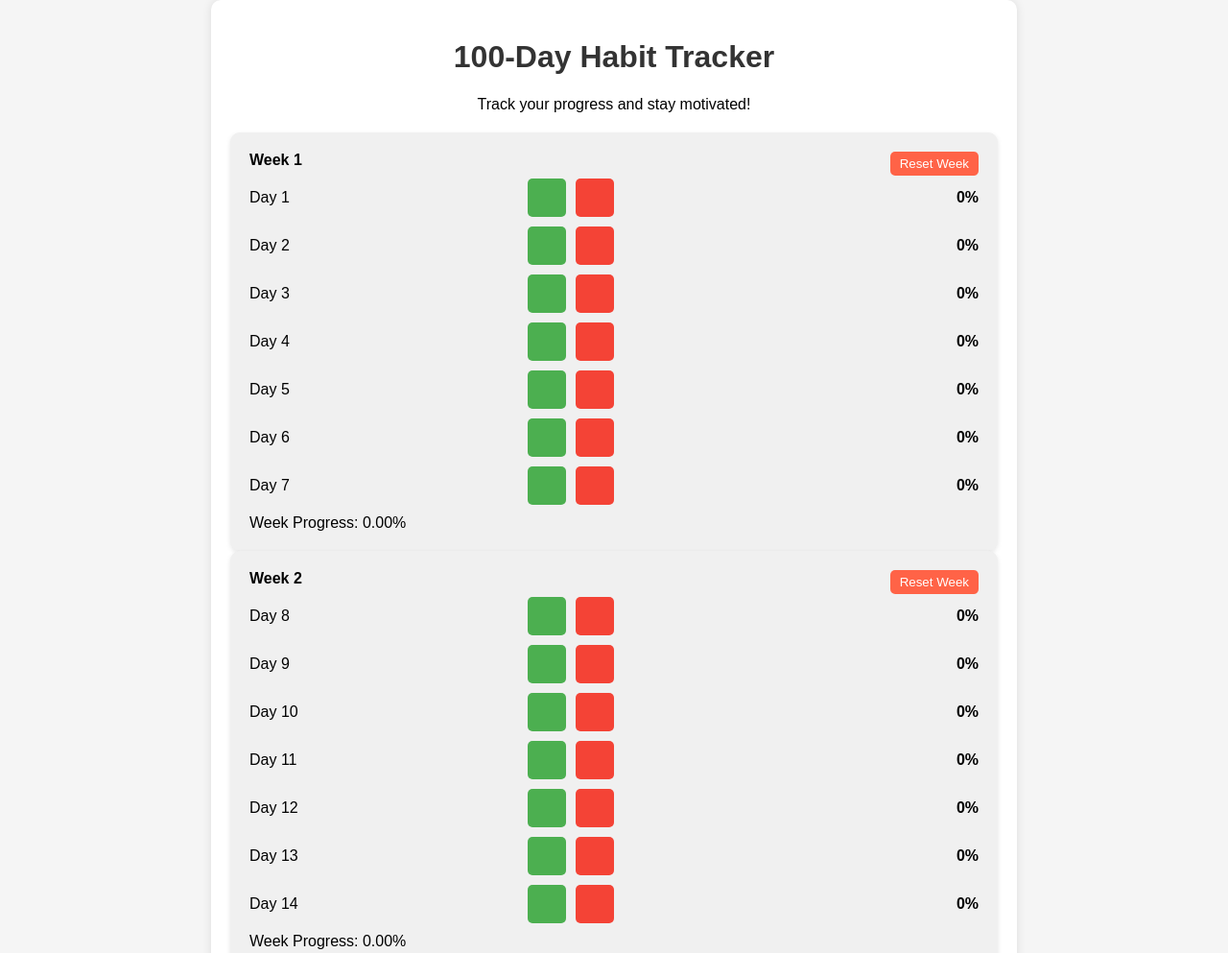
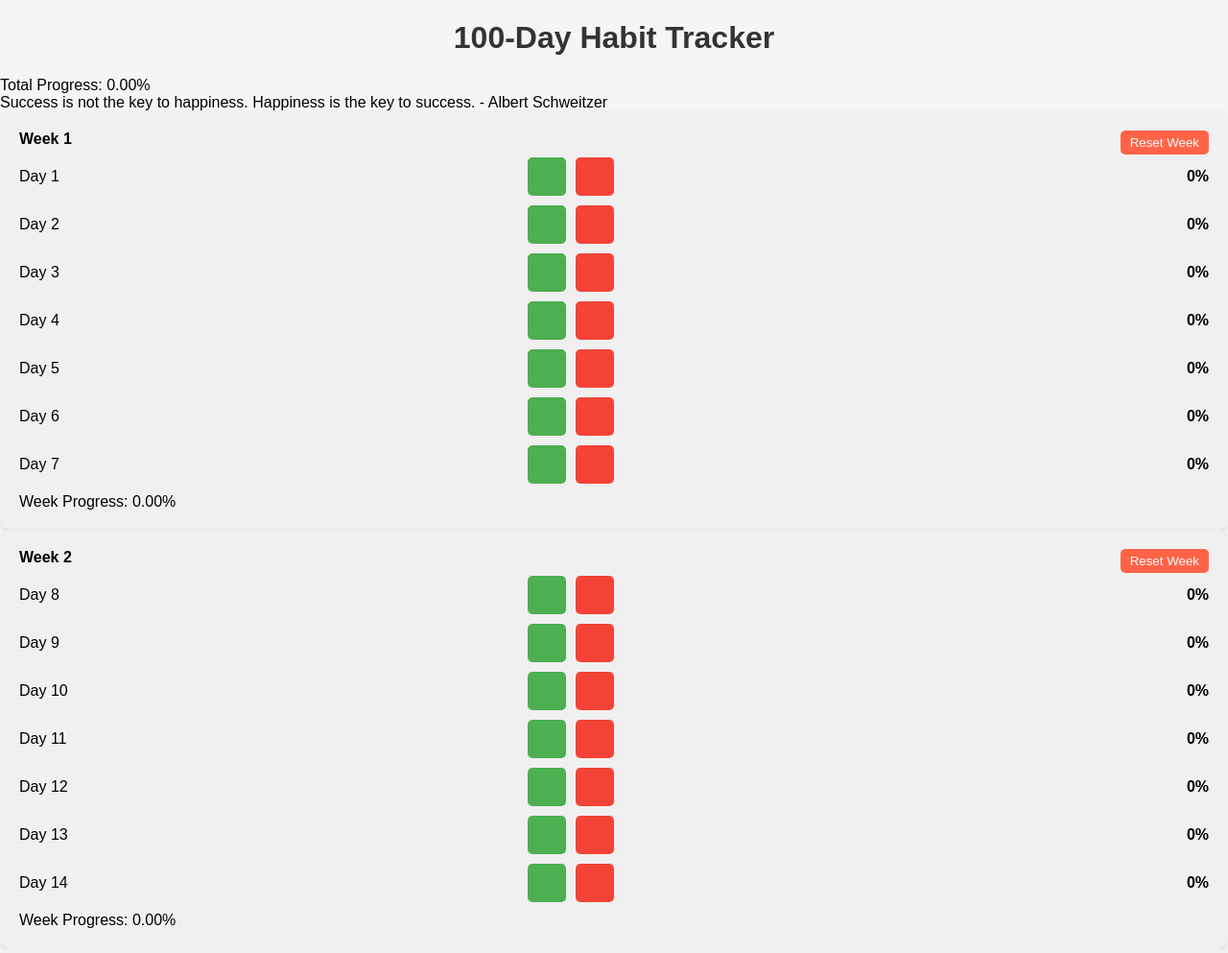
Before and after one commit to benlaguroun/100-plan-, a plain HTML site: page index.html in a window 1280 px wide. Shown: the top 993 px of the page at 96% size. Drawn offline with Linux system fonts and the light colour scheme.

Commit message:
update index

```diff
--- a/index.html
+++ b/index.html
@@ -7,19 +7,18 @@
     <link rel="stylesheet" href="styles.css">
 </head>
 <body>
-    <div class="container">
+    <div id="title">
         <h1>100-Day Habit Tracker</h1>
-        <p class="description">Track your progress and stay motivated!</p>
-        <div id="calendar">
-            <!-- Weeks will be dynamically generated here -->
+    </div>
+    <div id="header">
+        <div id="total-progress-container">
+            <span>Total Progress: <span id="total-progress">0</span>%</span>
         </div>
-        <div class="quote-section">
-            <p id="quote">"The only way to do great work is to love what you do." - Steve Jobs</p>
-        </div>
-        <div class="overall-progress">
-            <p>Total Progress: <span id="total-progress">0</span>%</p>
+        <div id="quote-container">
+            <span id="quote"></span>
         </div>
     </div>
+    <div id="calendar"></div>
     <script src="script.js"></script>
 </body>
 </html>
```
